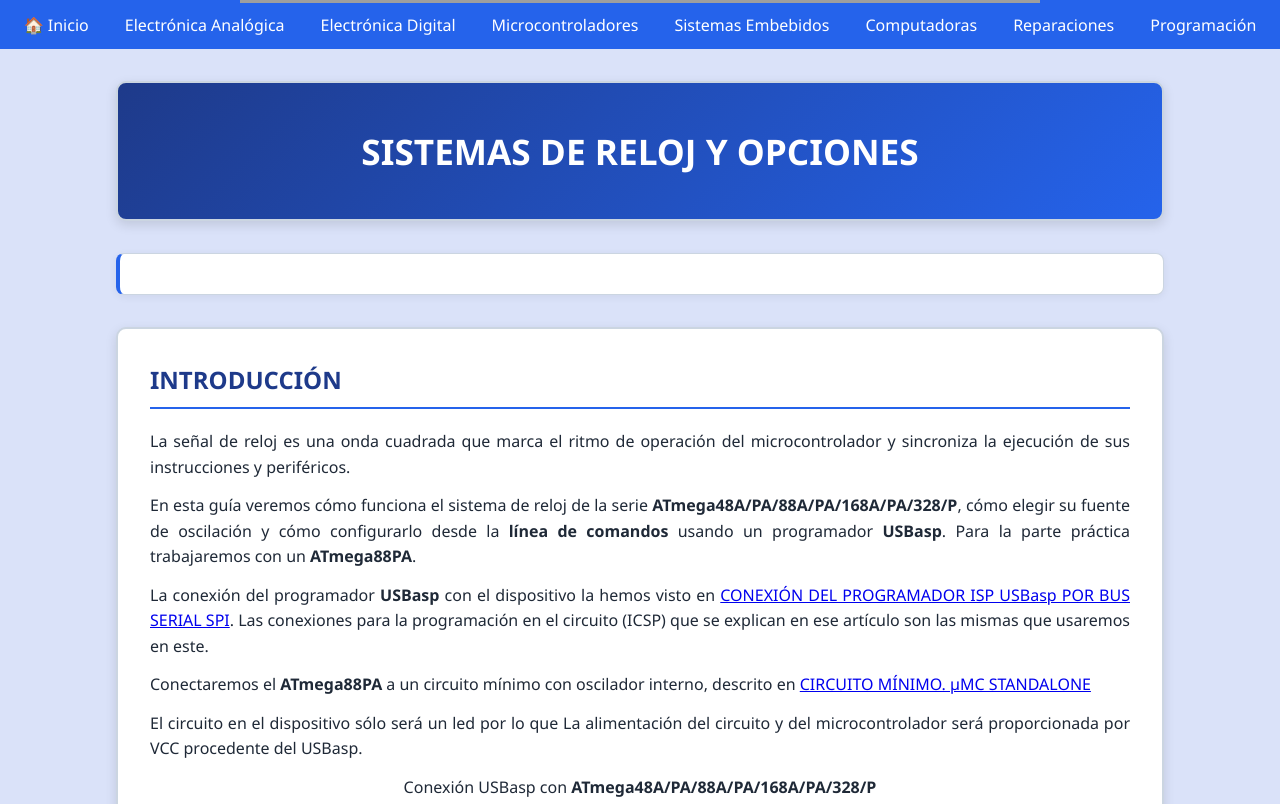
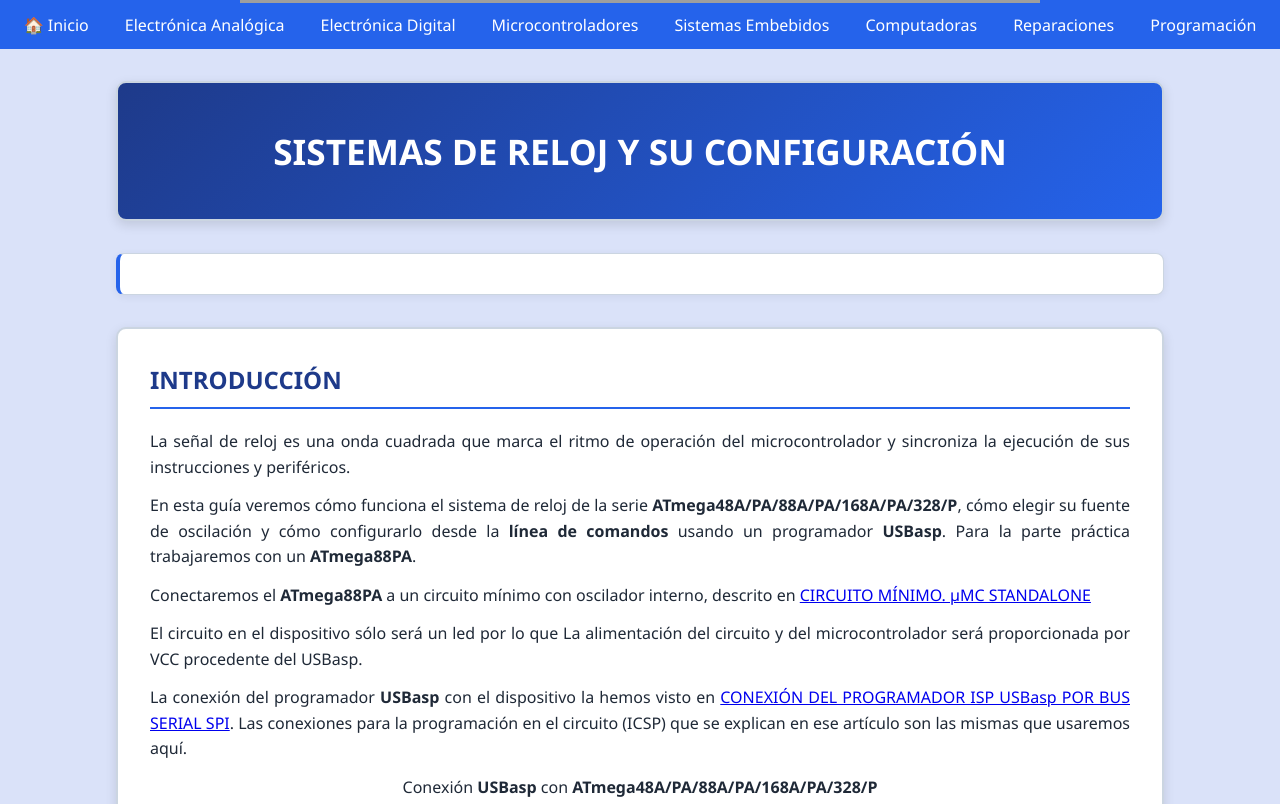
Before and after one commit to miguelcalipe/miguelcalipe.github.io, a plain HTML site: page microcontroladores/avr/48_88_168_328/Reloj/index.html in a window 1280 px wide. Shown: the part 597-1401 px from the top of the page. Drawn offline with nearby package versions, Linux system fonts and the light colour scheme; grey boxes are pictures that could not be loaded; files whose address does not match are found by name.

Commit message:
MAs y mas Reloj y Standalone

```diff
--- a/microcontroladores/avr/48_88_168_328/Reloj/index.html
+++ b/microcontroladores/avr/48_88_168_328/Reloj/index.html
@@ -35,7 +35,7 @@
         <article>
             <!-- 1. CABECERA DEL ARTÍCULO (.article-header) -->
             <header class="article-header">
-            <h1>SISTEMAS DE RELOJ Y OPCIONES</h1>
+            <h1>SISTEMAS DE RELOJ Y SU CONFIGURACIÓN</h1>
 
             </header>
 
@@ -54,19 +54,19 @@
                 En esta guía veremos cómo funciona el sistema de reloj de la serie <strong>ATmega48A/PA/88A/PA/168A/PA/328/P</strong>, cómo elegir su fuente de oscilación y cómo configurarlo desde la <strong>línea de comandos</strong> usando un programador <strong>USBasp</strong>. Para la parte práctica trabajaremos con un <strong>ATmega88PA</strong>.
               </p>
 
-              <p>La conexión del programador <strong>USBasp</strong> con el dispositivo la hemos visto en <a href="/microcontroladores/avr/programacion/bare-metal/programador/index.html" target="blank"> CONEXIÓN DEL PROGRAMADOR ISP USBasp POR BUS SERIAL SPI</a>. Las conexiones para la programación en el circuito (ICSP) que se explican en ese artículo son las mismas que usaremos en este.</p>
-
               <p>  Conectaremos el <strong>ATmega88PA</strong> a un circuito mínimo con oscilador interno, descrito en <a href="https://miguelcalipe.github.io/microcontroladores/avr/48_88_168_328/standalone/#seccion-8">CIRCUITO MÍNIMO. μMC STANDALONE</a> </p>
 
               <p>El circuito en el dispositivo sólo será un led por lo que La alimentación del circuito y del microcontrolador será proporcionada por VCC procedente del USBasp.</p>
 
-              <figcaption style="text-align: center;">Conexión USBasp con <strong>ATmega48A/PA/88A/PA/168A/PA/328/P</strong></figcaption>
+              <p>La conexión del programador <strong>USBasp</strong> con el dispositivo la hemos visto en <a href="/microcontroladores/avr/programacion/bare-metal/programador/index.html" target="blank"> CONEXIÓN DEL PROGRAMADOR ISP USBasp POR BUS SERIAL SPI</a>. Las conexiones para la programación en el circuito (ICSP) que se explican en ese artículo son las mismas que usaremos aquí.</p>
+
+
+              <figcaption style="text-align: center;">Conexión <strong>USBasp</strong> con <strong>ATmega48A/PA/88A/PA/168A/PA/328/P</strong></figcaption>
               <img src="/microcontroladores/avr/programacion/bare-metal/programador/img/conexion_USBasp_ATmega_v2.png" alt="Conexión del programador USBasp con el microcontrolador AVR" class="imagen-centrada">
             </section>
 
             <section>
               <h2>1. EJECUCIÓN DE INSTRUCCIONES Y RENDIMIENTO</h2>
-
 
               <p>El sistema de reloj del AVR es un subsistema complejo que proporciona la señal de reloj para el núcleo (core) y los periféricos. El sistema de reloj del AVR es flexible y puede configurarse para satisfacer las necesidades de la aplicación. </p>
 
```
Also changed, not shown: microcontroladores/avr/48_88_168_328/standalone/index.html (+3 -1 lines).
